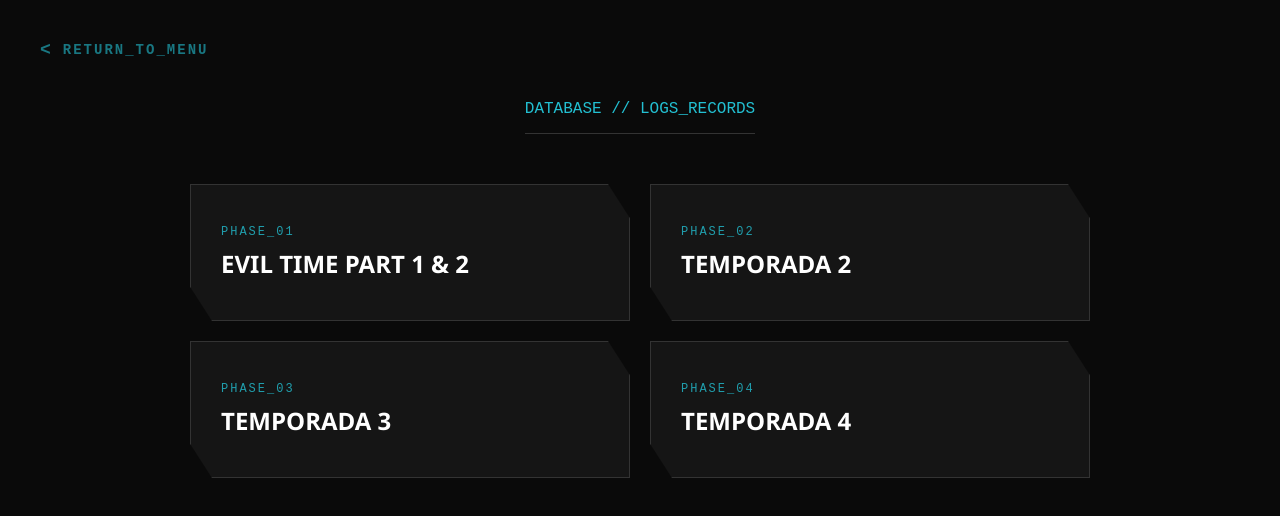
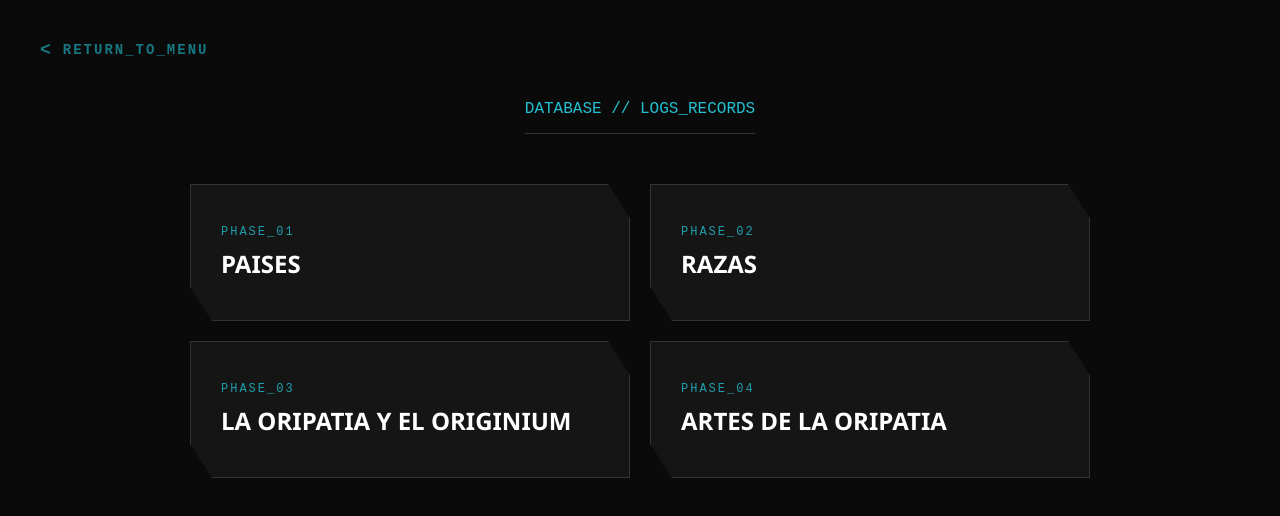
Before and after one commit to ArknightsPage/pagina, a plain HTML site: page historia/historia_index.html in a window 1280 px wide. Drawn offline with Linux system fonts and the light colour scheme.

Commit message:
fix: new data

```diff
--- a/historia/historia_index.html
+++ b/historia/historia_index.html
@@ -21,28 +21,28 @@
             <div class="season-item" onclick="seleccionar(1)">
                 <div class="season-content">
                     <span class="s-id">PHASE_01</span>
-                    <span class="s-label">Evil Time Part 1 & 2</span>
+                    <span class="s-label">PAISES</span>
                 </div>
             </div>
 
             <div class="season-item" onclick="seleccionar(2)">
                 <div class="season-content">
                     <span class="s-id">PHASE_02</span>
-                    <span class="s-label">TEMPORADA 2</span>
+                    <span class="s-label">RAZAS</span>
                 </div>
             </div>
 
             <div class="season-item" onclick="seleccionar(3)">
                 <div class="season-content">
                     <span class="s-id">PHASE_03</span>
-                    <span class="s-label">TEMPORADA 3</span>
+                    <span class="s-label">LA ORIPATIA Y EL ORIGINIUM</span>
                 </div>
             </div>
 
             <div class="season-item" onclick="seleccionar(4)">
                 <div class="season-content">
                     <span class="s-id">PHASE_04</span>
-                    <span class="s-label">TEMPORADA 4</span>
+                    <span class="s-label">ARTES DE LA ORIPATIA</span>
                 </div>
             </div>
         </div>
```
Also changed, not shown: historia/plantilla/plantilla_historia.css (added), historia/plantilla/plantilla_historia.html (added).
